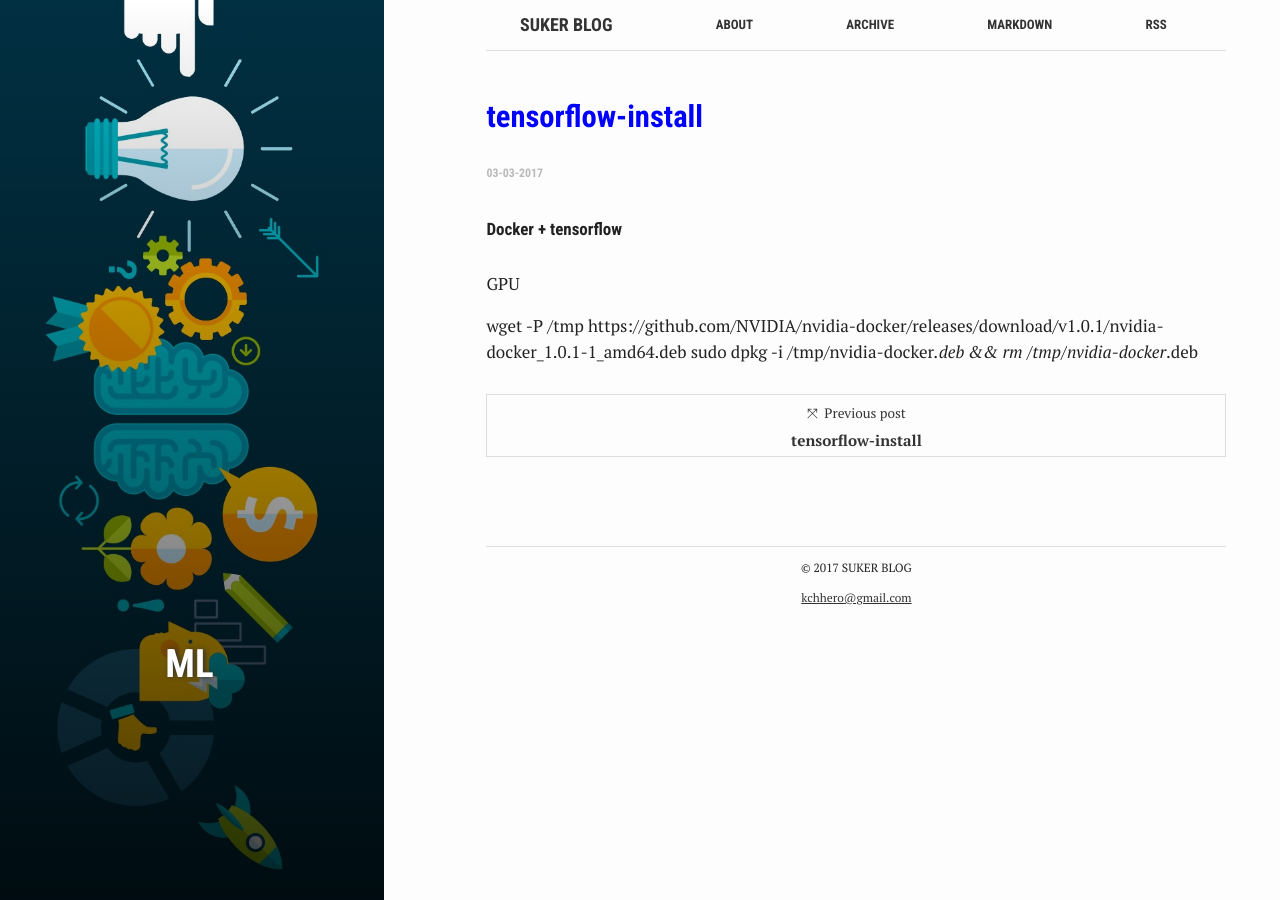
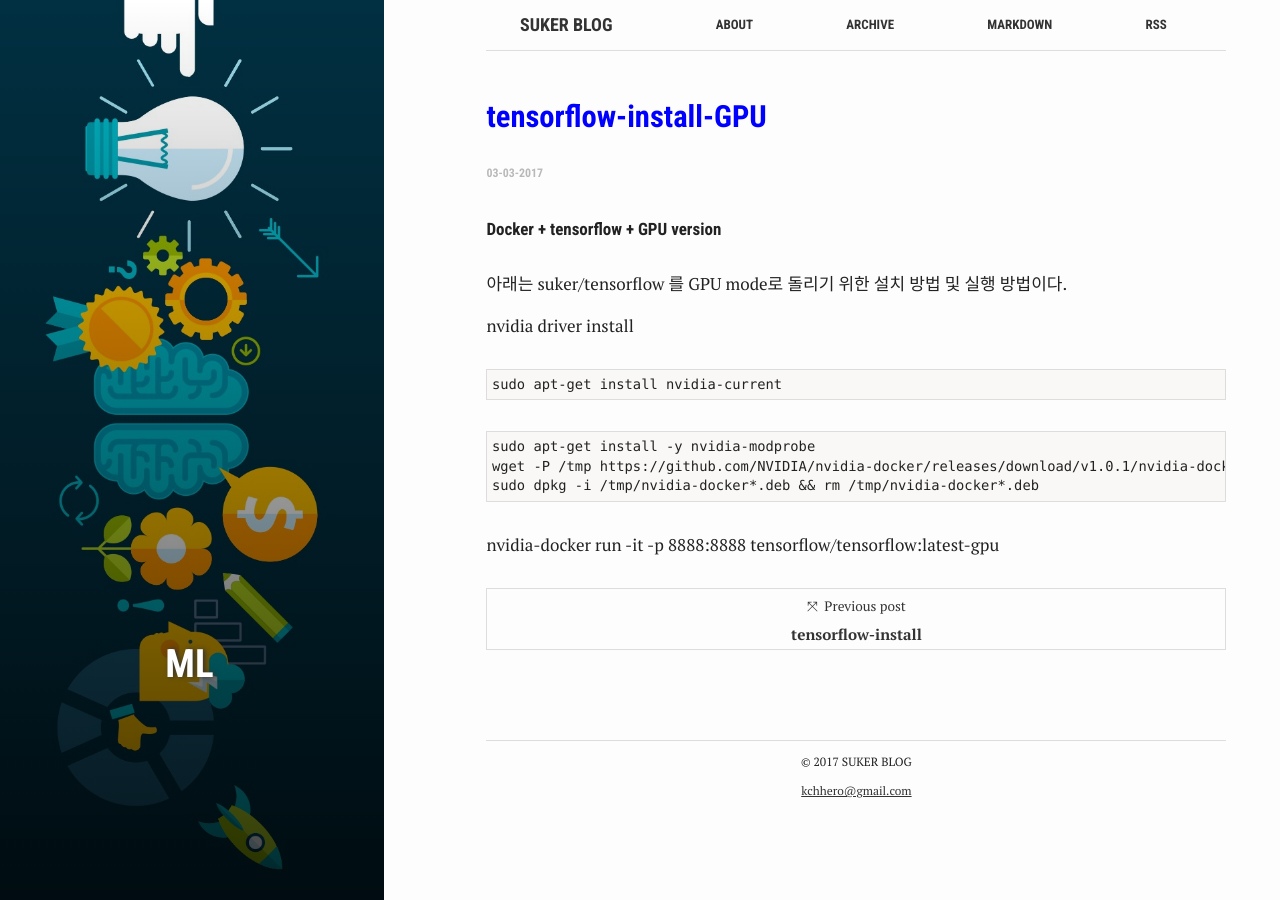
Before and after one commit to kchhero/kchhero.github.io, a Jekyll site: the page built from _posts/2017-03-03-ML-tensorflow-2.md, in a window 1280 px wide. Built offline with Jekyll 4.4.1, drawn with Linux system fonts in a browser that asks for light colours.

Commit message:
update 2017-03-03-ML-tensorflow-2.md

````diff
--- a/_posts/2017-03-03-ML-tensorflow-2.md
+++ b/_posts/2017-03-03-ML-tensorflow-2.md
@@ -1,13 +1,23 @@
 ---
-title: tensorflow-install
+title: tensorflow-install-GPU
 layout: post
 tags:
   - ML
 category: MachineLearning
 ---
-##### Docker + tensorflow
+##### Docker + tensorflow + GPU version
 
-GPU
+아래는 suker/tensorflow 를 GPU mode로 돌리기 위한 설치 방법 및 실행 방법이다.
 
+nvidia driver install
+```
+sudo apt-get install nvidia-current
+```
+
+```
+sudo apt-get install -y nvidia-modprobe
 wget -P /tmp https://github.com/NVIDIA/nvidia-docker/releases/download/v1.0.1/nvidia-docker_1.0.1-1_amd64.deb
 sudo dpkg -i /tmp/nvidia-docker*.deb && rm /tmp/nvidia-docker*.deb
+```
+
+nvidia-docker run -it -p 8888:8888 tensorflow/tensorflow:latest-gpu
````
